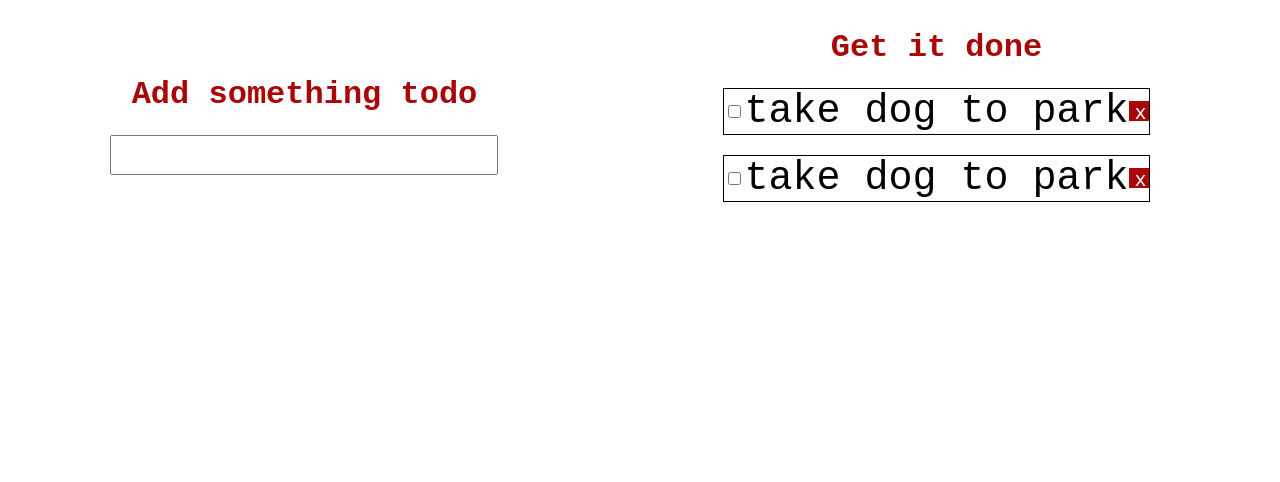
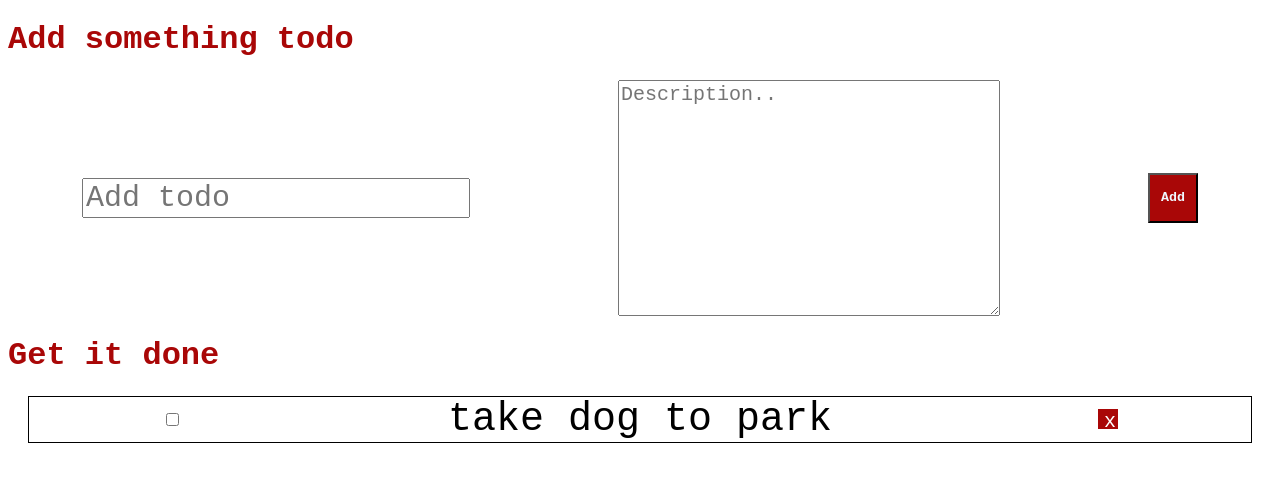
Before and after one commit to jonathanpenaloa/class-TODO, a plain HTML site: page index.html in a window 1280 px wide. Drawn offline with Linux system fonts and the light colour scheme.

Commit message:
added form layout with description

```diff
--- a/index.html
+++ b/index.html
@@ -6,7 +6,7 @@
     <meta name="viewport" content="width=device-width, initial-scale=1.0">
     <script src="main.js" defer></script>
     <link rel="stylesheet" href="./styles.css">
-    <title>TODO APP</title>
+    <title>Todo List</title>
 </head>
 <body>
 
@@ -14,18 +14,19 @@
 
         <div id="input-section">
             <h1>Add something todo</h1>
-            <input type="text" name="todo-item" id="todo-item">
+            <form action="submit">
+                <input placeholder="Add todo" type="text" name="todo-item" id="todo-item">
+                <textarea placeholder="Description.." name="description" id="description" cols="30" rows="10"></textarea>
+                <button type="submit">Add</button>
+            </form>
         </div>
 
         <div class="todos">
             <h1>Get it done</h1>
             <ul>
-                <li><input type="checkbox"></input>
-                    <label for="">take dog to park</label>
-                    <button>x</button>
-                </li>
-                <li><input type="checkbox"></input>
-                    <label for="">take dog to park</label>
+                <li>
+                    <input type="checkbox"></input>
+                    <label for="todo">take dog to park</label>
                     <button>x</button>
                 </li>
             </ul>
--- a/styles.css
+++ b/styles.css
@@ -7,12 +7,34 @@ h1 {
     color: #a90707;
 }
 
-.main-continer {
+form {
     display: flex;
     justify-content: space-around;
     align-items: center;
     text-align: center;
 }
+
+form > button {
+    color: aliceblue;
+    background-color: #a90707;
+    font-weight: bold;
+    font-family: 'Courier New', Courier, monospace;
+    height: 50px;
+    width: 50px;
+}
+
+
+textarea {
+    font-size: 20px;
+    height: 460;
+    height: 165;
+}
+/* .main-continer {
+    display: flex;
+    justify-content: space-around;
+    align-items: center;
+    text-align: center;
+} */
 
 .todo {
     display: flex;
```
